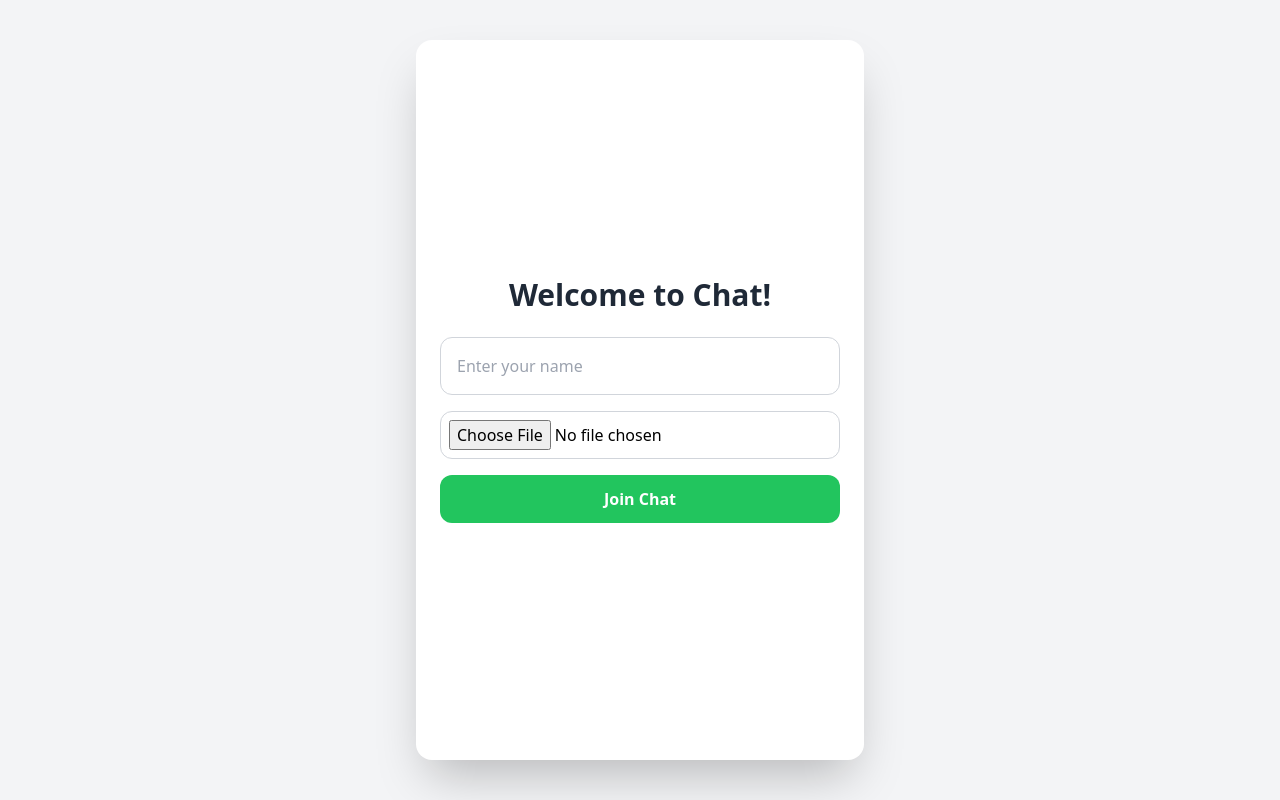
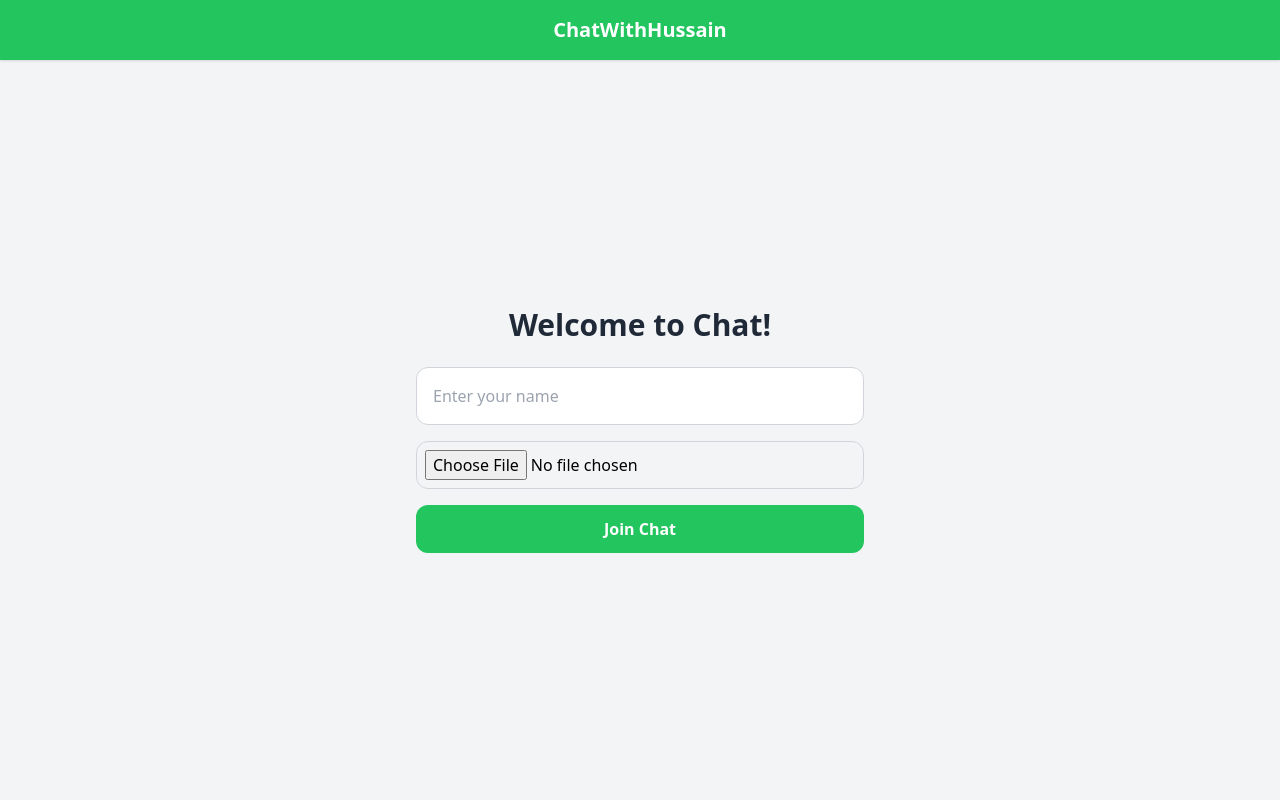
Before and after one commit to MD-Hussain-Akhtar/git-init, a website: page public/index.html in a window 1280 px wide. Drawn offline with nearby package versions, Linux system fonts and the light colour scheme; no server answers.

Commit message:
Update chat app code

```diff
--- a/public/index.html
+++ b/public/index.html
@@ -6,34 +6,35 @@
 <title>WhatsApp-style Chat</title>
 <script src="https://cdn.tailwindcss.com"></script>
 </head>
-<body class="bg-gray-100 flex items-center justify-center min-h-screen p-4">
+<body class="bg-gray-100 flex flex-col h-screen">
 
-<div class="w-full max-w-md bg-white shadow-2xl rounded-2xl flex flex-col h-[90vh] overflow-hidden">
+<div class="flex items-center justify-center p-4 bg-green-500 text-white shadow text-xl font-bold">
+        ChatWithHussain
+    </div>
+
+    <div id="chatContainer" class="flex-1 flex flex-col">
+
         <!-- Login Screen -->
-    <div id="loginDiv" class="p-6 flex flex-col items-center justify-center flex-1">
+        <div id="loginDiv" class="flex-1 flex flex-col items-center justify-center p-6">
             <h2 class="text-3xl font-bold mb-6 text-gray-800 text-center">Welcome to Chat!</h2>
             <input id="usernameInput" placeholder="Enter your name"
-               class="w-full p-4 mb-4 border border-gray-300 rounded-xl focus:outline-none focus:ring-2 focus:ring-green-500">
+                   class="w-full max-w-md p-4 mb-4 border border-gray-300 rounded-xl focus:outline-none focus:ring-2 focus:ring-green-500">
             <input id="avatarInput" type="file" accept="image/*"
-               class="w-full p-2 mb-4 border border-gray-300 rounded-xl focus:outline-none focus:ring-2 focus:ring-green-500">
+                   class="w-full max-w-md p-2 mb-4 border border-gray-300 rounded-xl focus:outline-none focus:ring-2 focus:ring-green-500">
             <button id="loginBtn"
-                class="w-full bg-green-500 text-white py-3 rounded-xl hover:bg-green-600 transition font-semibold">
+                    class="w-full max-w-md bg-green-500 text-white py-3 rounded-xl hover:bg-green-600 transition font-semibold">
                 Join Chat
             </button>
         </div>
 
         <!-- Chat Screen -->
-    <div id="chatDiv" class="hidden flex flex-col h-full">
-        <!-- Header -->
-        <div class="flex items-center p-4 bg-green-500 text-white shadow">
-            <div class="font-bold text-lg">ChatWithHussain</div>
-        </div>
+        <div id="chatDiv" class="hidden flex-1 flex flex-col">
 
             <!-- Messages -->
             <ul id="messages" class="flex-1 overflow-y-auto p-4 space-y-2 bg-gray-100"></ul>
 
             <!-- Input Area -->
-        <div class="flex p-4 bg-white border-t">
+            <div class="flex bg-white border-t p-4">
                 <input id="messageInput" placeholder="Type a message" autocomplete="off"
                        class="flex-1 p-3 border border-gray-300 rounded-full focus:outline-none focus:ring-2 focus:ring-green-500">
                 <button id="sendBtn"
@@ -41,6 +42,7 @@
                     Send
                 </button>
             </div>
+
         </div>
     </div>
 
```
Lines whose indentation alone changed are shown as unchanged.
